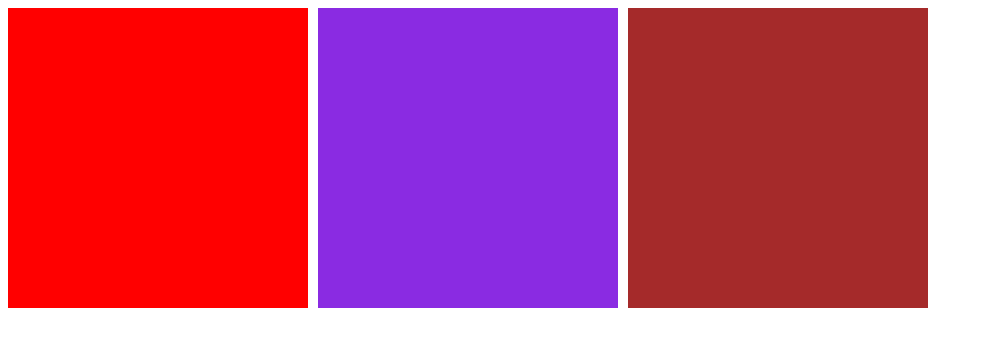
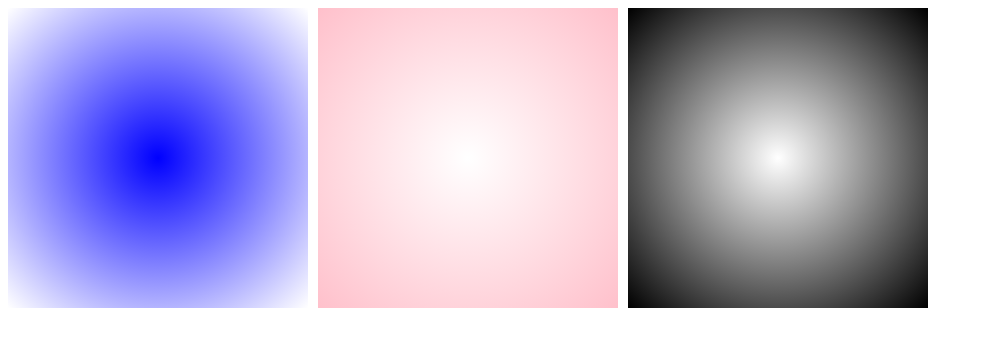
Before and after one commit to rabbiyasana/animation, a plain HTML site: page index.html in a window 1280 px wide. Shown: the whole page, without its empty margins (0-983 px from the left). Drawn offline with Linux system fonts and the light colour scheme.

Commit message:
Background changed

```diff
--- a/index.html
+++ b/index.html
@@ -13,17 +13,17 @@
         .box1{
                  height: 300px;
                  width: 300px;
-                 background-color:red;
+                 background:radial-gradient( blue, white)
         }
         .box2{
                  height: 300px;
                  width: 300px;
-                 background-color: blueviolet;
+                 background: radial-gradient(white, pink);
         }
         .box3{
                  height: 300px;
                  width: 300px;
-                 background-color: brown;
+                background: radial-gradient(white, black);
         }
         @media screen and (max-width:600px){
             .box2{
```
